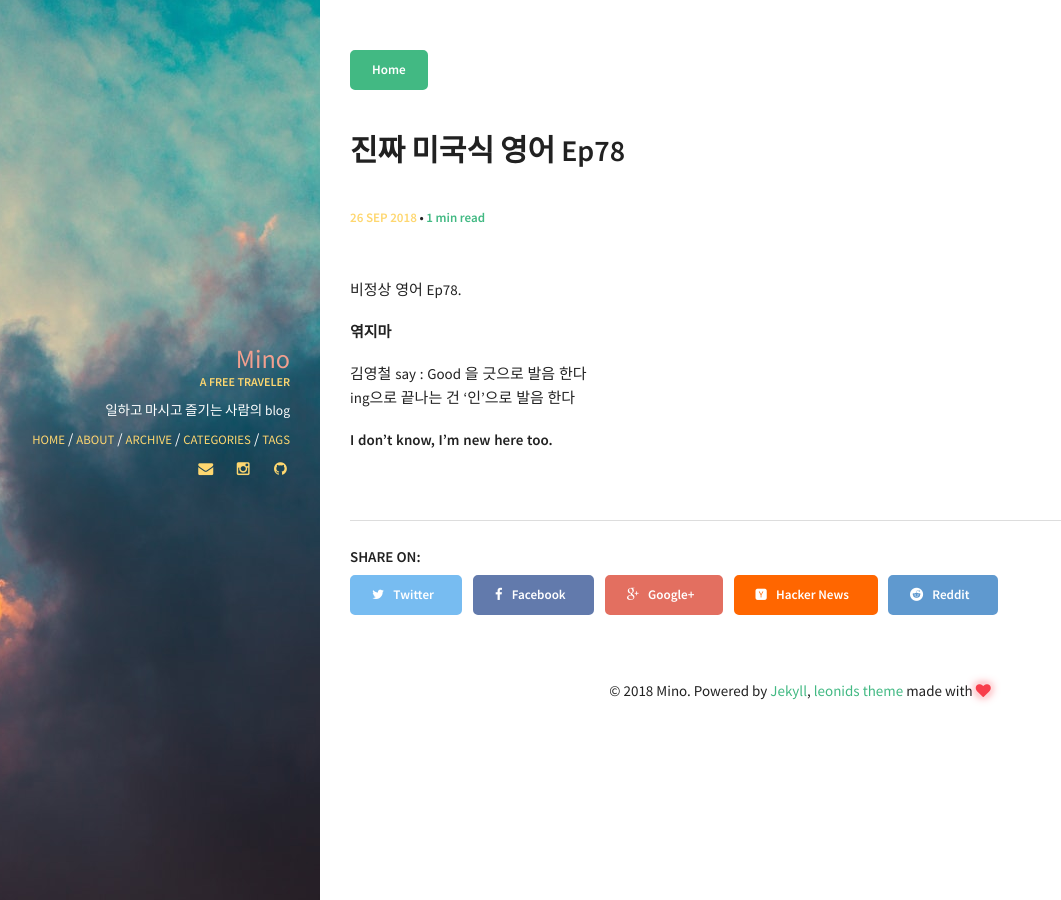
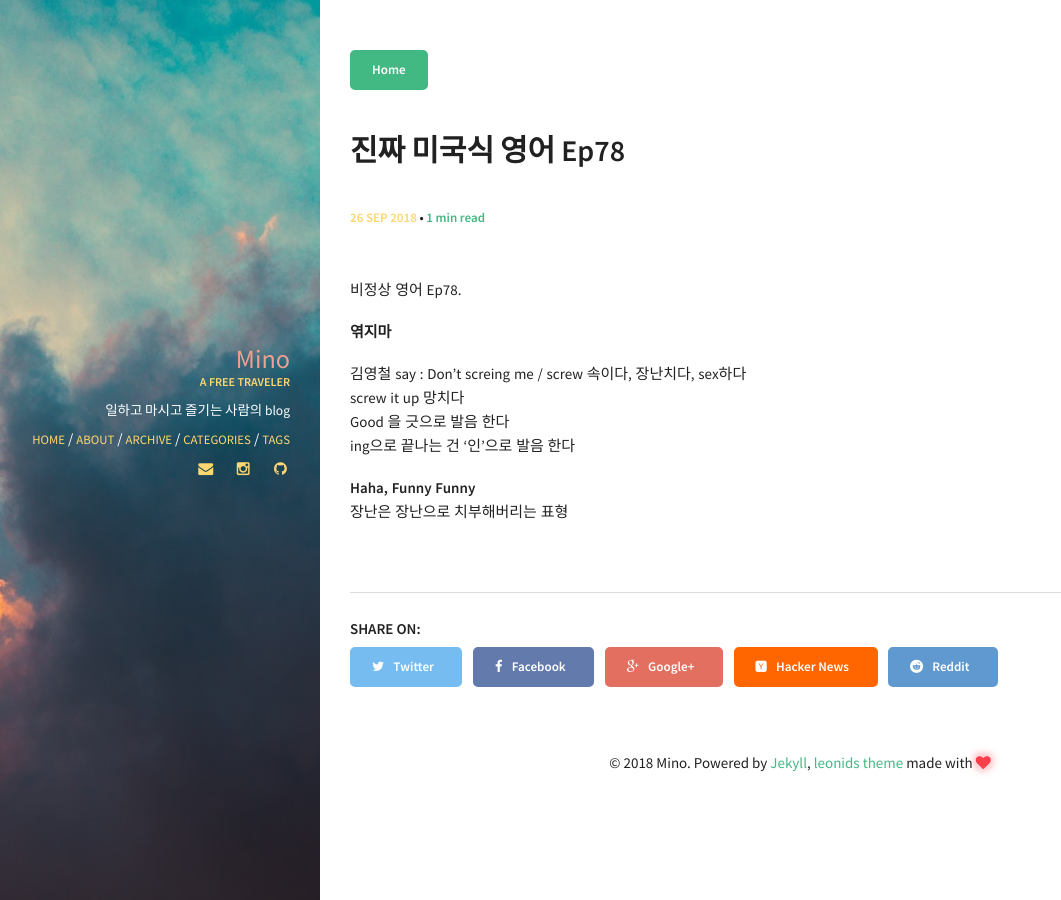
Before and after one commit to minoblog/minoblog.github.io, a Jekyll site: the page built from _posts/2018-09-26-Podcast-English-Ep78.md, in a window 1280 px wide. Shown: the whole page, without its empty margins (0-1061 px from the left). Built offline with Jekyll 4.4.1, drawn with Linux system fonts in a browser that asks for light colours.

Commit message:
Update 2018-09-26-Podcast-English-Ep78.md

```diff
--- a/_posts/2018-09-26-Podcast-English-Ep78.md
+++ b/_posts/2018-09-26-Podcast-English-Ep78.md
@@ -10,9 +10,11 @@ comments: true
 
 <b> 엮지마 </b>
 
-김영철 say :
+김영철 say : Don't screing me / screw 속이다, 장난치다, sex하다 <br>
+screw it up 망치다 <br>
 Good 을 긋으로 발음 한다 <br>
 ing으로 끝나는 건 '인'으로 발음 한다 <br>
 
 
-<b> I don't know, I'm new here too.</b>
+<b> Haha, Funny Funny</b> <br>
+장난은 장난으로 치부해버리는 표형
```
